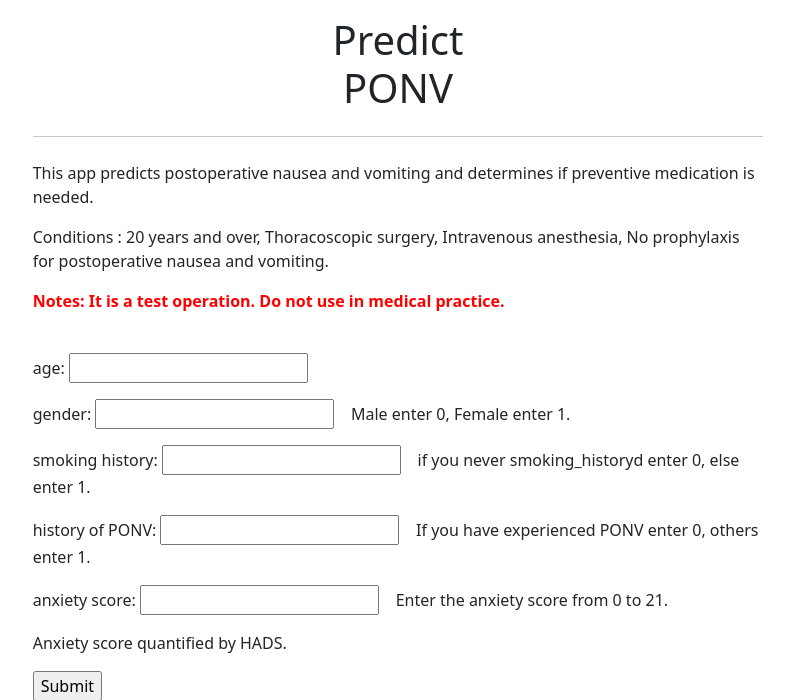
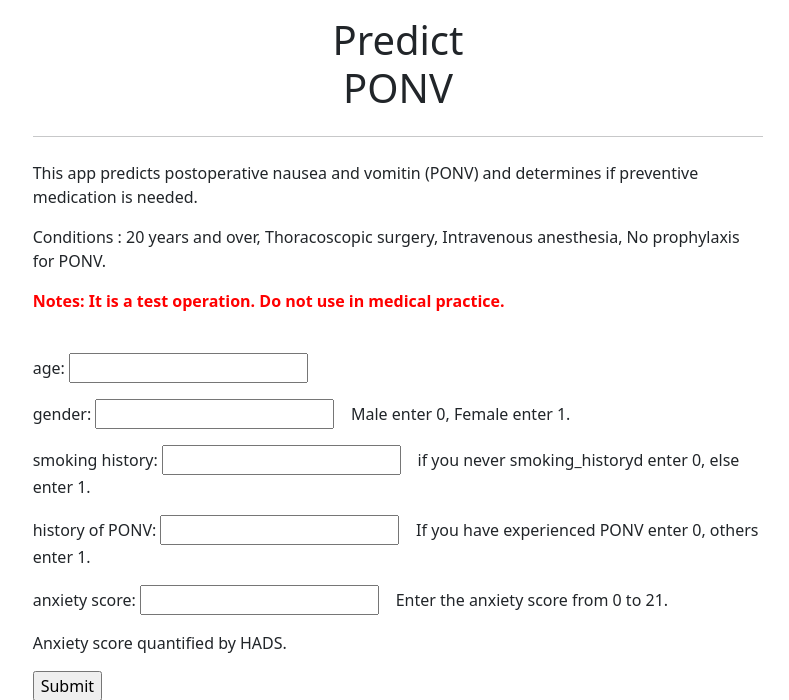
Before and after one commit to yktt-nuane/predict-ponv, a Django app: page / in a window 1280 px wide. Shown: the top 700 px of the page, without its empty margins (242-1031 px from the left). Run offline with Django 4.2, Linux system fonts and the light colour scheme; some libraries are stand-ins or nearby versions.

Commit message:
edit home

```diff
--- a/templates/ponv/home.html
+++ b/templates/ponv/home.html
@@ -2,8 +2,8 @@
 
 {% block content %}
 <div>
-    <p>This app predicts postoperative nausea and vomiting and determines if preventive medication is needed.</p>
-    <p>Conditions : 20 years and over, Thoracoscopic surgery, Intravenous anesthesia, No prophylaxis for postoperative nausea and vomiting.</p>
+    <p>This app predicts postoperative nausea and vomitin (PONV) and determines if preventive medication is needed.</p>
+    <p>Conditions : 20 years and over, Thoracoscopic surgery, Intravenous anesthesia, No prophylaxis for PONV.</p>
     <p><b><font color="red">Notes: It is a test operation. Do not use in medical practice.</font></b></p>
 </div>
 </br>
```
